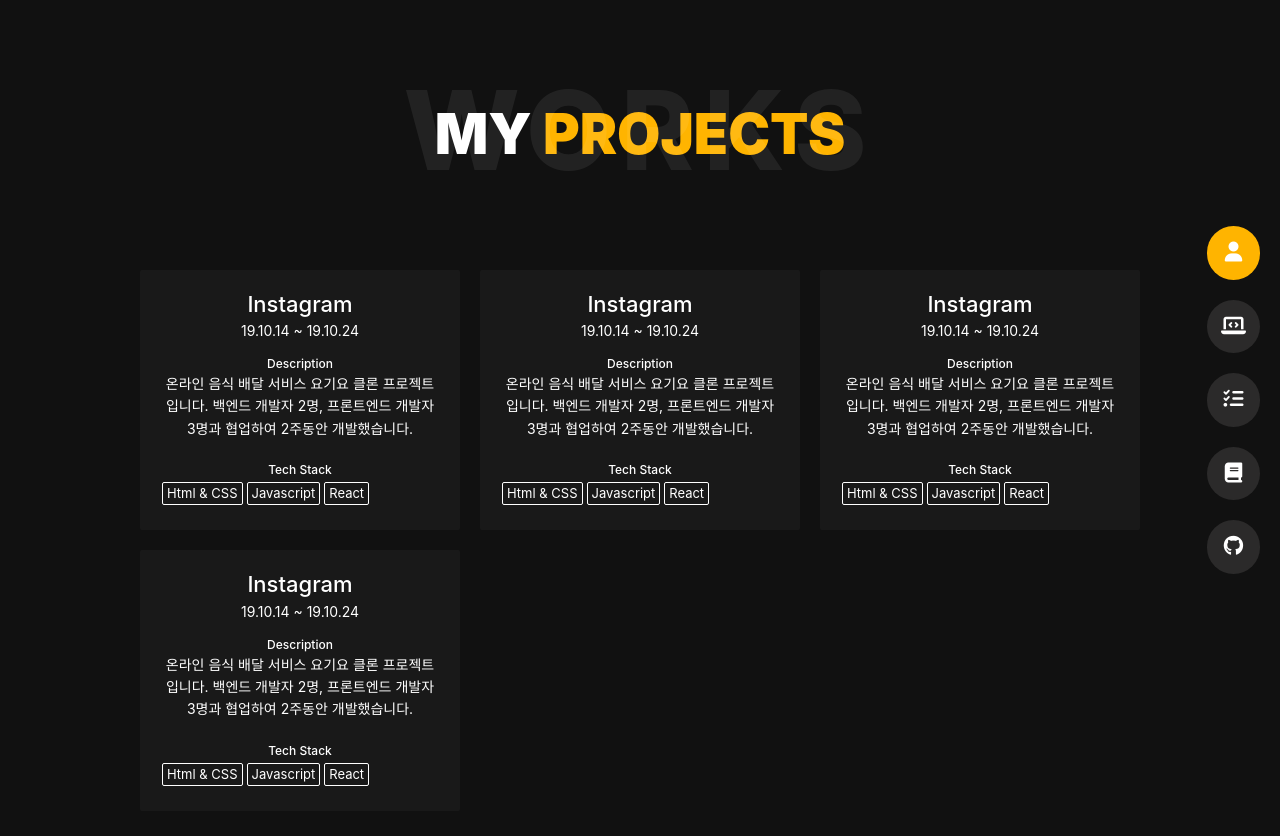
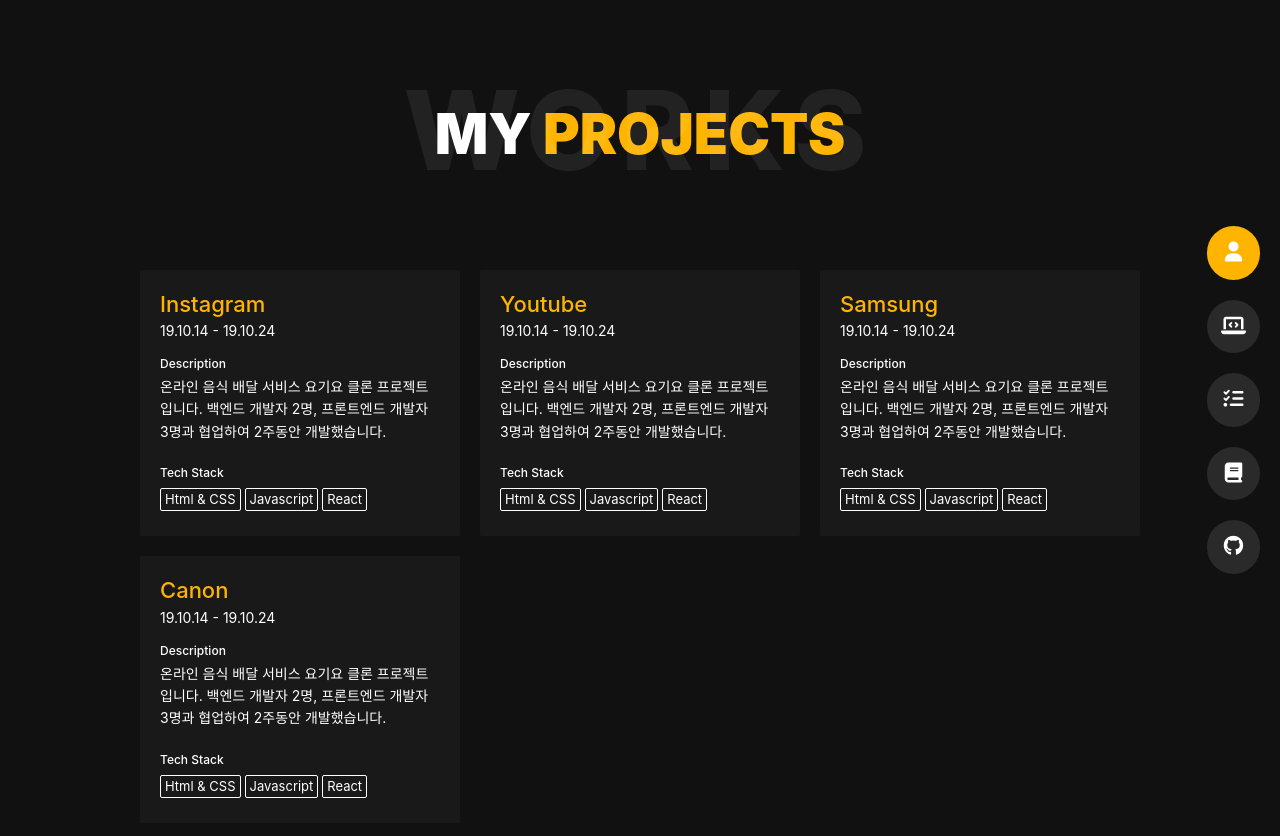
Before and after one commit to hjban-dev/portfolio, a React (Create React App) app: page /projects in a window 1280 px wide. Shown: the top 836 px of the page. Built offline with nearby package versions, Linux system fonts and the light colour scheme.

Commit message:
포트폴리오 페이지 레이아웃 수정, 디테일 페이지 제작

```diff
--- /dev/null
+++ b/src/assets/data/portfoilodata.js
@@ -0,0 +1,38 @@
+const portfolioData = {
+	portfolioList: [
+		{
+			name: "Instagram",
+			project: "Toy",
+			logo: "instagram",
+			period: "19.10.14 - 19.10.24",
+			description: "온라인 음식 배달 서비스 요기요 클론 프로젝트입니다. 백엔드 개발자 2명, 프론트엔드 개발자 3명과 협업하여 2주동안 개발했습니다.",
+			tech: ["Html & CSS", "Javascript", "React"],
+		},
+		{
+			name: "Youtube",
+			project: "Toy",
+			logo: "youtube",
+			period: "19.10.14 - 19.10.24",
+			description: "온라인 음식 배달 서비스 요기요 클론 프로젝트입니다. 백엔드 개발자 2명, 프론트엔드 개발자 3명과 협업하여 2주동안 개발했습니다.",
+			tech: ["Html & CSS", "Javascript", "React"],
+		},
+		{
+			name: "Samsung",
+			project: "coner",
+			logo: "samsung",
+			period: "19.10.14 - 19.10.24",
+			description: "온라인 음식 배달 서비스 요기요 클론 프로젝트입니다. 백엔드 개발자 2명, 프론트엔드 개발자 3명과 협업하여 2주동안 개발했습니다.",
+			tech: ["Html & CSS", "Javascript", "React"],
+		},
+		{
+			name: "Canon",
+			project: "coner",
+			logo: "canon",
+			period: "19.10.14 - 19.10.24",
+			description: "온라인 음식 배달 서비스 요기요 클론 프로젝트입니다. 백엔드 개발자 2명, 프론트엔드 개발자 3명과 협업하여 2주동안 개발했습니다.",
+			tech: ["Html & CSS", "Javascript", "React"],
+		},
+	],
+};
+
+export default portfolioData;
--- a/src/components/organisms/PortfolioWrap.js
+++ b/src/components/organisms/PortfolioWrap.js
@@ -1,71 +1,39 @@
 import React from "react";
 import styled from "styled-components";
+import CssConfig from "../../assets/config";
+import data from "../../assets/data/portfoilodata";
+import { Link } from "react-router-dom";
 
 function PortfolioWrap() {
-	return (
-		<StyledPortWrap>
-			<ul>
-				<li>
-					<div className="name">Instagram</div>
-					<span className="time">19.10.14 ~ 19.10.24</span>
+	const portfolioList = data.portfolioList.map((list, idx) => (
+		<li key={idx}>
+			<Link to={`/projects/${list.name}`}>
+				<div className="txt-wrap">
+					{/* <div className="logo">
+						<img src={`/images/${list.logo}.png`} alt="" />
+					</div> */}
+					<div className="name">{list.name}</div>
+					<span className="time">{list.period}</span>
 					<p>
-						<span className="label">Description</span>온라인 음식 배달 서비스 요기요 클론 프로젝트입니다. 백엔드 개발자 2명, 프론트엔드 개발자 3명과 협업하여 2주동안 개발했습니다.
+						<span className="label">Description</span>
+						{list.description}
 					</p>
 					<div className="tech">
 						<span className="label">Tech Stack</span>
 						<ul>
-							<li>Html & CSS</li>
-							<li>Javascript</li>
-							<li>React</li>
+							{list.tech.map((list, idx) => (
+								<li key={idx}>{list}</li>
+							))}
 						</ul>
 					</div>
+				</div>
+			</Link>
 		</li>
-				<li>
-					<div className="name">Instagram</div>
-					<span className="time">19.10.14 ~ 19.10.24</span>
-					<p>
-						<span className="label">Description</span>온라인 음식 배달 서비스 요기요 클론 프로젝트입니다. 백엔드 개발자 2명, 프론트엔드 개발자 3명과 협업하여 2주동안 개발했습니다.
-					</p>
-					<div className="tech">
-						<span className="label">Tech Stack</span>
-						<ul>
-							<li>Html & CSS</li>
-							<li>Javascript</li>
-							<li>React</li>
-						</ul>
-					</div>
-				</li>
-				<li>
-					<div className="name">Instagram</div>
-					<span className="time">19.10.14 ~ 19.10.24</span>
-					<p>
-						<span className="label">Description</span>온라인 음식 배달 서비스 요기요 클론 프로젝트입니다. 백엔드 개발자 2명, 프론트엔드 개발자 3명과 협업하여 2주동안 개발했습니다.
-					</p>
-					<div className="tech">
-						<span className="label">Tech Stack</span>
-						<ul>
-							<li>Html & CSS</li>
-							<li>Javascript</li>
-							<li>React</li>
-						</ul>
-					</div>
-				</li>
-				<li>
-					<div className="name">Instagram</div>
-					<span className="time">19.10.14 ~ 19.10.24</span>
-					<p>
-						<span className="label">Description</span>온라인 음식 배달 서비스 요기요 클론 프로젝트입니다. 백엔드 개발자 2명, 프론트엔드 개발자 3명과 협업하여 2주동안 개발했습니다.
-					</p>
-					<div className="tech">
-						<span className="label">Tech Stack</span>
-						<ul>
-							<li>Html & CSS</li>
-							<li>Javascript</li>
-							<li>React</li>
-						</ul>
-					</div>
-				</li>
-			</ul>
+	));
+
+	return (
+		<StyledPortWrap>
+			<ul>{portfolioList}</ul>
 		</StyledPortWrap>
 	);
 }
@@ -83,11 +51,63 @@
 			padding: 20px;
 			background-color: #191919;
 			border-radius: 2px;
-			text-align: center;
+			position: relative;
+			overflow: hidden;
+			transition: color 0.25s;
+			&::before,
+			&::after {
+				content: "";
+				box-sizing: inherit;
+				position: absolute;
+				width: 100%;
+				height: 100%;
+				border: 2px solid transparent;
+				width: 0;
+				height: 0;
+			}
+
+			&::before {
+				top: 0;
+				left: 0;
+			}
+
+			&::after {
+				bottom: 0;
+				right: 0;
+			}
+
+			&:hover {
+				&::before,
+				&::after {
+					width: 100%;
+					height: 100%;
+				}
+				&::before {
+					border-top-color: ${CssConfig.mainColor};
+					border-right-color: ${CssConfig.mainColor};
+					transition: width 0.15s ease-out, height 0.15s ease-out 0.15s;
+				}
+				&::after {
+					border-bottom-color: ${CssConfig.mainColor};
+					border-left-color: ${CssConfig.mainColor};
+					transition: border-color 0s ease-out 0.3s, width 0.15s ease-out 0.3s, height 0.15s ease-out 0.45s;
+				}
+			}
+			.logo {
+				img {
+					background: #fff;
+					border-radius: 2px;
+					padding: 5px;
+				}
+			}
+			.txt-wrap {
+				position: relative;
+				z-index: 1;
 				.name {
 					font-weight: 500;
 					font-size: 22px;
 					line-height: 1.3;
+					color: ${CssConfig.mainColor};
 				}
 				.time {
 					font-size: 14px;
@@ -101,8 +121,8 @@
 					ul {
 						display: flex;
 						flex-wrap: wrap;
+						margin-left: -2px;
 						padding-top: 3px;
-
 						li {
 							padding: 4px;
 							margin: 0 2px 5px;
@@ -115,11 +135,16 @@
 				}
 				span.label {
 					display: block;
+					padding-bottom: 3px;
 					font-size: 12px;
 					font-weight: 500;
 				}
 			}
 		}
+	}
+
+	.draw {
+	}
 `;
 
 export default PortfolioWrap;
--- a/src/components/pages/ProjectsPage.js
+++ b/src/components/pages/ProjectsPage.js
@@ -13,7 +13,7 @@
 					My <span className="point">Projects</span>
 				</PageHeader>
 				<section>
-					<PortfolioWrap></PortfolioWrap>
+					<PortfolioWrap />
 				</section>
 			</StyledProjects>
 		</div>
```
Also changed, not shown: src/components/organisms/DetailWrap.js (added, +20 -0 lines), src/components/pages/ProjectDetail.js (added, +27 -0 lines). Lines whose indentation alone changed are shown as unchanged.
